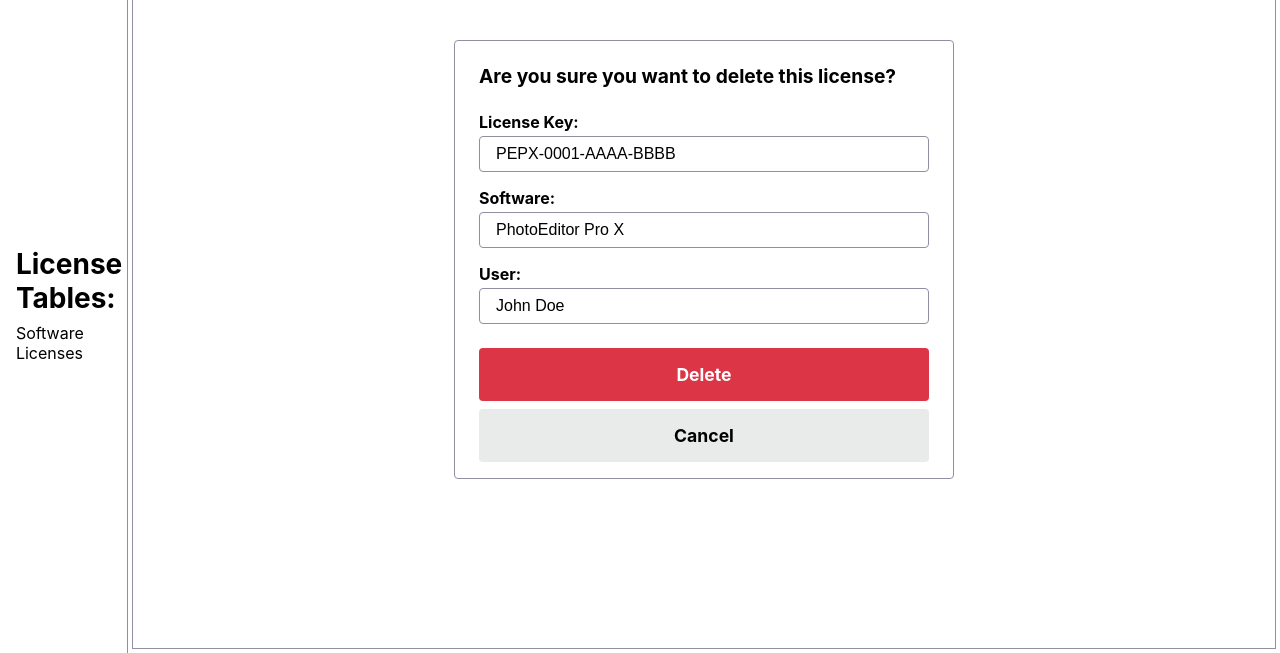
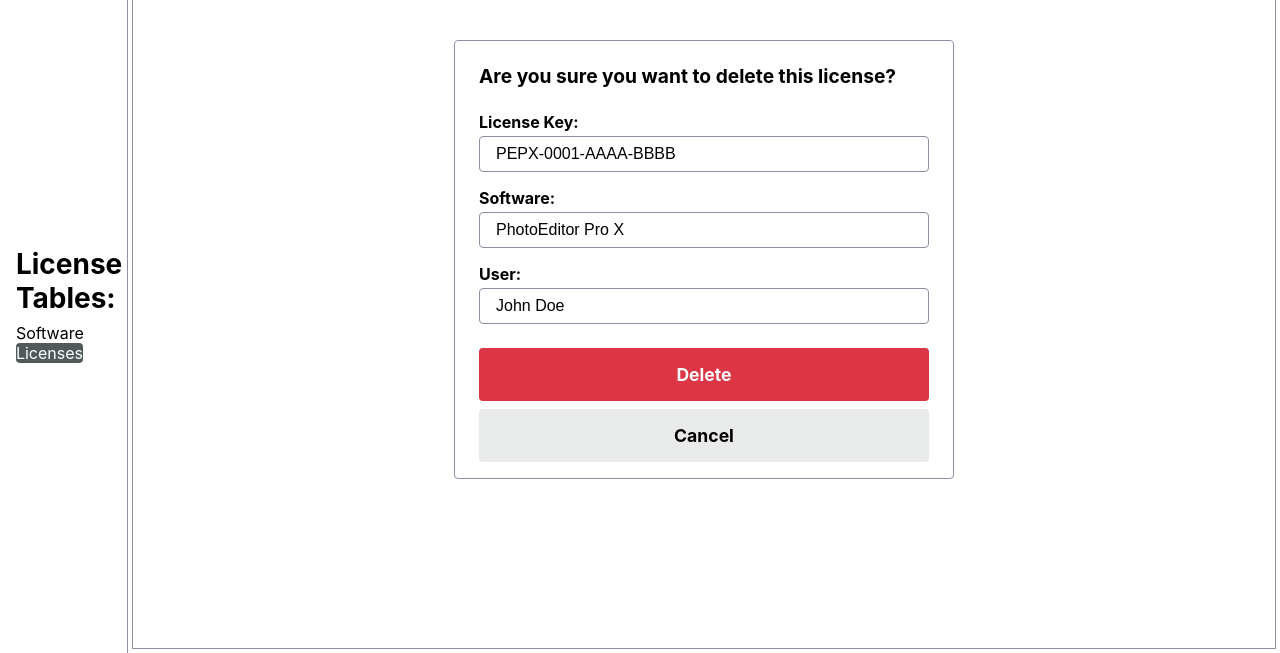
Before and after one commit to xPietrUx/Inventory-Shop-System, a Django app: page /licenses/license/1/delete/ in a window 1280 px wide. Shown: the part 147-800 px from the top of the page. Run offline with Django 5.2, Linux system fonts and the light colour scheme; data comes from the database, SQL or seed files in the repository.

Commit message:
feat: mark 'Licenses' as selected in the navigation on the delete license page

```diff
--- a/licenses/templates/licenses/license/license_delete.html
+++ b/licenses/templates/licenses/license/license_delete.html
@@ -19,7 +19,7 @@
                 <a href="{% url 'licenses:software_list' %}">Software</a>
             </li>
             <li>
-                <a href="{% url 'licenses:license_list' %}">Licenses</a>
+                <a href="{% url 'licenses:license_list' %}" class="selected">Licenses</a>
             </li>
         </ul>
     </div>
```
